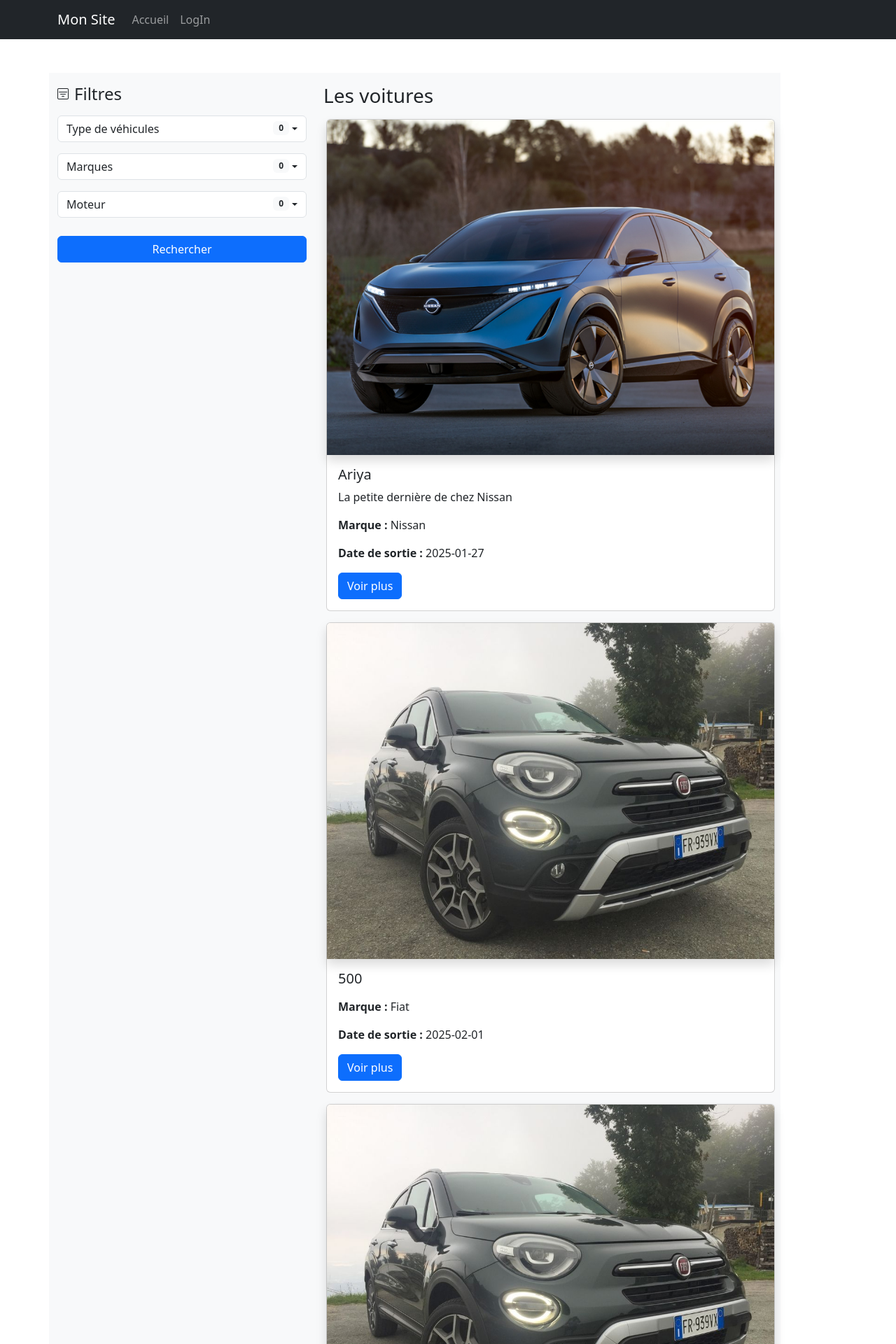
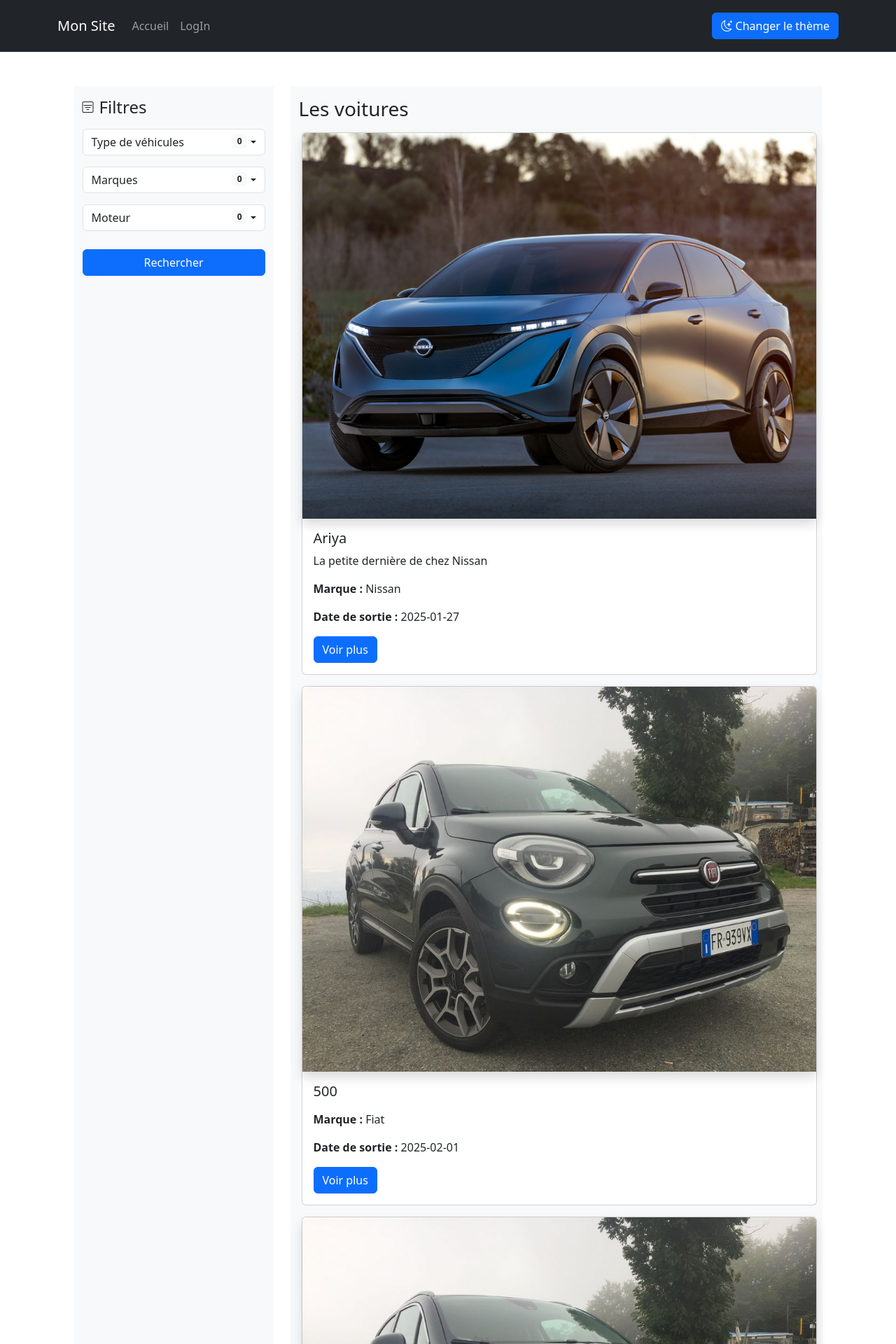
Before and after one commit to Seb-Prod/projetPhp, a PHP site: page / in a window 1280 px wide. Shown: the top 1920 px of the page at 70% size. Run offline with PHP 8.4, Linux system fonts and the light colour scheme; data comes from the database, SQL or seed files in the repository.

Commit message:
ajout du dark mode

```diff
--- a/config.php
+++ b/config.php
@@ -7,7 +7,7 @@ if (!defined('SECURE_ACCESS')) {
 // Configuration de la base de données
 define('DB_HOST', 'localhost'); // Adresse du serveur
 define('DB_USER', 'root');      // Nom d'utilisateur MySQL
-define('DB_PASS', ''); // Mot de passe
+define('DB_PASS', 'root'); // Mot de passe
 define('DB_NAME', 'base_voiture');   // Nom de la base de données
 
 // Fonction pour se connecter à la base de données
--- a/css/style.css
+++ b/css/style.css
@@ -194,3 +194,35 @@ html, body {
 footer {
     flex-shrink: 0; /* Empêche le footer de rétrécir */
 }
+
+/* Mode sombre */
+.dark-mode {
+    background-color:#1f1f1f !important;
+    color: #ffffff !important;
+}
+
+/* Changer la couleur des éléments Bootstrap */
+.dark-mode .navbar {
+    background-color: #222529!important;
+}
+
+.dark-mode .card {
+    background-color: #1e1e1e !important;
+    color: white;
+}
+
+.dark-mode .filtres-colonne{
+    background-color:#1f1f1f !important;
+}
+
+.dark-mode .voitures-container{
+    background-color: #1f1f1f !important;
+}
+/* .dark-mode a {
+    color: #0dcaf0 !important; /* Couleur pour les liens */
+/* }
+
+.dark-mode .btn-primary {
+    background-color: #0dcaf0 !important;
+    border-color: #0dcaf0 !important;
+} */
--- a/includes/footer.php
+++ b/includes/footer.php
@@ -59,7 +59,8 @@
       </div>
     <script src="https://cdn.jsdelivr.net/npm/bootstrap@5.0.2/dist/js/bootstrap.bundle.min.js"
         integrity="sha384-MrcW6ZMFYlzcLA8Nl+NtUVF0sA7MsXsP1UyJoMp4YLEuNSfAP+JcXn/tWtIaxVXM"
-        crossorigin="anonymous"></script>
+        crossorigin="anonymous">
+    </script>
     <script src="js/script.js"></script>
 </footer>
 </body>
--- a/includes/header.php
+++ b/includes/header.php
@@ -25,7 +25,7 @@ if(isset($_SESSION['nom']) and $_SESSION['nom'] != ""){
     <meta charset="UTF-8">
     <meta name="viewport" content="width=device-width, initial-scale=1.0">
     <meta name="description" content="">
-    <meta name="dkeywords" content="">
+    <meta name="keywords" content="">
     <title><?php echo $pageTitle ?></title>
     <link href="https://cdn.jsdelivr.net/npm/bootstrap@5.3.3/dist/css/bootstrap.min.css" rel="stylesheet" integrity="sha384-QWTKZyjpPEjISv5WaRU9OFeRpok6YctnYmDr5pNlyT2bRjXh0JMhjY6hW+ALEwIH" crossorigin="anonymous">
     <link rel="stylesheet" href="https://cdn.jsdelivr.net/npm/bootstrap-icons@1.5.0/font/bootstrap-icons.css">
@@ -35,28 +35,46 @@ if(isset($_SESSION['nom']) and $_SESSION['nom'] != ""){
 
 <body>
     <header>
-    <nav class="navbar navbar-expand-lg navbar-dark bg-dark">
+    <nav class="navbar navbar-expand-lg navbar-dark bg-dark border-bottom bg-dark">
     <div class="container">
-        <a class="navbar-brand" href="index.php">Mon Site</a>
+        <!-- Left section -->
+        <div class="d-flex align-items-center">
+            <!-- Theme switcher button - visible only on mobile -->
+            <button class="btn btn-primary d-lg-none me-2" id="themeSwitcher">
+                <i class="bi bi-moon-stars"></i>
+            </button>
+
+            <a class="navbar-brand" href="index.php">Mon Site</a>
+        </div>
+
+        <!-- Hamburger button - always on the right -->
         <div class="d-flex justify-content-end">
             <button class="navbar-toggler" type="button" data-bs-toggle="collapse" data-bs-target="#navbarNav" aria-controls="navbarNav" aria-expanded="false" aria-label="Toggle navigation">
                 <span class="navbar-toggler-icon"></span>
             </button>
         </div>
+        <!-- Navigation content -->
         <div class="collapse navbar-collapse" id="navbarNav">
-            <ul class="navbar-nav">
+            <ul class="navbar-nav me-auto">
                 <li class="nav-item">
                     <a class="nav-link" href="index.php">Accueil</a>
                 </li>
                 <li class="nav-item">
-                    <a class="nav-link" href="<?php echo $lien ?>"><?php echo $txt ?></a>
+                    <a class="nav-link" href="<?php echo htmlspecialchars($lien); ?>"><?php echo htmlspecialchars($txt); ?></a>
                 </li>
-                <?php if ($admin):?>
+                <?php if (isset($admin) && $admin): ?>
                     <li class="nav-item">
                         <a class="nav-link" href="admin.php">Admin</a>
                     </li>
-                <?php endif ?>
+                <?php endif; ?>
             </ul>
+
+            <!-- Theme switcher button - visible only on desktop -->
+            <div class="d-none d-lg-block">
+                <button class="btn btn-primary" id="themeSwitcher-desktop">
+                    <i class="bi bi-moon-stars"></i> Changer le thème
+                </button>
+            </div>
         </div>
     </div>
 </nav>
--- a/index.php
+++ b/index.php
@@ -47,21 +47,12 @@ $voituresFiltrees = array_filter($voitures, function ($voiture) use ($typesSelec
 // var_dump($_GET);
 // echo '</pre>';
 // ?>
-<!<!DOCTYPE html>
-    <html lang="fr">
-
-    <head>
-        <meta charset="UTF-8">
-        <meta name="viewport" content="width=device-width, initial-scale=1.0">
-        <title>Document</title>
-    </head>
-
     <body>
     <div class="page-container">
         <section class="my-5 content vh-100" id="">
             <div class="container">
-                <div class="row gy-4 gy-md-0 vh-100">
-                    <div class="col-12 col-md-4 bg-light">
+                <div class="row justify-content-center gy-4 gy-md-0 vh-100">
+                    <div class="col-12 col-md-3 bg-light filtres-colonne">
                         <div class="titre mt-0 d-flex align-items-center">
                             <i class="bi bi-filter-square me-2 mt-3"></i>
                             <h4 class="mb-0 mt-3">Filtres</h3>
@@ -117,7 +108,7 @@ $voituresFiltrees = array_filter($voitures, function ($voiture) use ($typesSelec
                             <button type="submit" class="btn mt-3 w-100 btn-primary">Rechercher</button>
                         </form>
                     </div>
-                    <div class="col-12 offset-1 col-md-7 bg-light ms-0 voitures-container">
+                    <div class="col-12 col-md-8 bg-light ms-md-4 voitures-container">
                         <div class="titres">
                             <h3 class="mt-3">Les voitures</h3>
                         </div>
@@ -142,9 +133,6 @@ $voituresFiltrees = array_filter($voitures, function ($voiture) use ($typesSelec
     </div>
     </body>
 
-    </html>
-
-
 
     <!-- Fin du contenu de la page -->
     <?php
--- a/js/script.js
+++ b/js/script.js
@@ -1,5 +1,5 @@
 document.addEventListener('DOMContentLoaded', function() {
-    // Fonction pour mettre à jour un compteur
+    // 1. Fonction des compteurs
     function updateCounter(checkboxClass, counterId) {
         const checkboxes = document.querySelectorAll(checkboxClass);
         const counter = document.getElementById(counterId);
@@ -12,39 +12,38 @@ document.addEventListener('DOMContentLoaded', function() {
         });
     }
 
-    // Appliquer la fonction aux deux dropdowns
-    updateCounter('.marque-checkbox', 'marque-counter'); // Pour les marques
-    updateCounter('.moteur-checkbox', 'moteur-counter'); // Pour les moteurs
+    // Initialisation des compteurs
+    updateCounter('.marque-checkbox', 'marque-counter');
+    updateCounter('.moteur-checkbox', 'moteur-counter');
     updateCounter('.type-checkbox', 'type-counter');
+
+    const body = document.body;
+    const themeSwitcherMobile = document.getElementById("themeSwitcher");
+    const themeSwitcherDesktop = document.getElementById("themeSwitcher-desktop");
+
+    // Vérifier si un mode est déjà enregistré
+    if (localStorage.getItem("darkMode") === "enabled") {
+        body.classList.add("dark-mode");
+    }
+
+    function toggleDarkMode() {
+        body.classList.toggle("dark-mode");
+
+        // Sauvegarde de la préférence dans localStorage
+        if (body.classList.contains("dark-mode")) {
+            localStorage.setItem("darkMode", "enabled");
+        } else {
+            localStorage.setItem("darkMode", "disabled");
+        }
+    }
+
+    // Ajouter les événements sur les boutons
+    if (themeSwitcherMobile) {
+        themeSwitcherMobile.addEventListener("click", toggleDarkMode);
+    }
+    if (themeSwitcherDesktop) {
+        themeSwitcherDesktop.addEventListener("click", toggleDarkMode);
+    }
+
+
 });
-    // document.addEventListener('DOMContentLoaded', function() {
-    //     // Votre code existant pour les compteurs...
-
-    //     // Ajout du filtrage
-    //     document.querySelector('button[type="submit"]').addEventListener('click', function(e) {
-    //         e.preventDefault(); // Empêcher l'envoi du formulaire
-
-    //         // Récupérer les filtres sélectionnés
-    //         const selectedTypes = Array.from(document.querySelectorAll('.type-checkbox:checked'))
-    //             .map(cb => cb.value);
-    //         const selectedMarques = Array.from(document.querySelectorAll('.marque-checkbox:checked'))
-    //             .map(cb => cb.value);
-    //         const selectedMoteurs = Array.from(document.querySelectorAll('.moteur-checkbox:checked'))
-    //             .map(cb => cb.value);
-
-    //         // Sélectionner tous les éléments à filtrer
-    //         const items = document.querySelectorAll('.car-item');
-
-    //         items.forEach(item => {
-    //             const typeMatch = selectedTypes.length === 0 ||
-    //                 selectedTypes.includes(item.dataset.type);
-    //             const marqueMatch = selectedMarques.length === 0 ||
-    //                 selectedMarques.includes(item.dataset.marque);
-    //             const moteurMatch = selectedMoteurs.length === 0 ||
-    //                 selectedMoteurs.includes(item.dataset.moteur);
-
-    //             // Afficher/masquer l'élément selon les filtres
-    //             item.style.display = (typeMatch && marqueMatch && moteurMatch) ? '' : 'none';
-    //         });
-    //     });
-    // });
```
